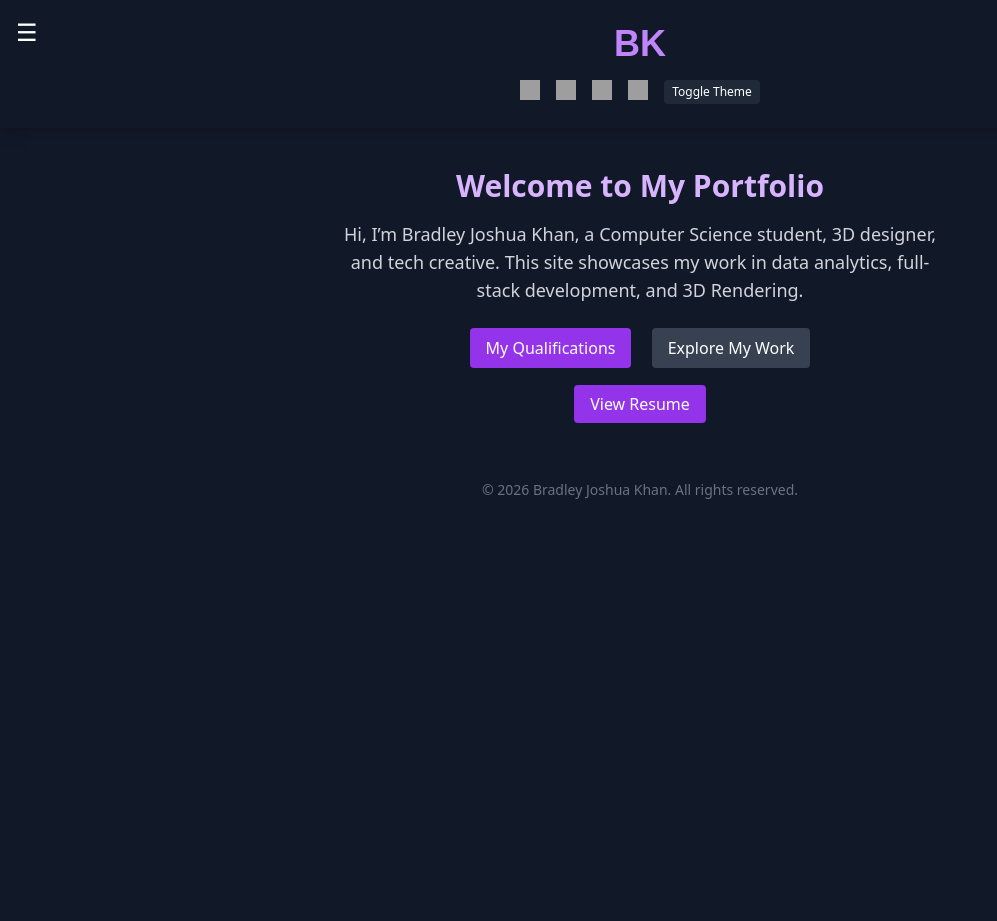
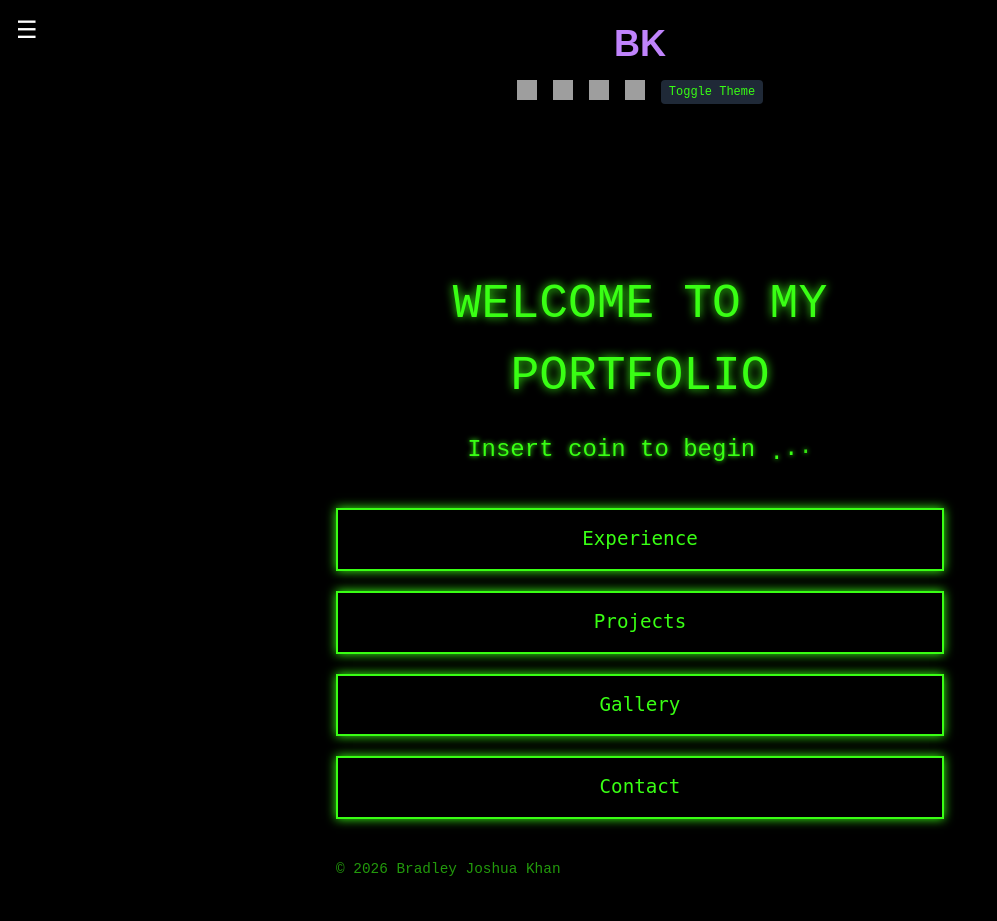
Before and after one commit to thatguybk/portfolio-site, a Flask app: page / in a window 1280 px wide. Shown: the whole page, without its empty margins (0-997 px from the left). Before the commit the page ends 499 px from the top, so only its background shows below. Run offline with Flask 3, Linux system fonts and the light colour scheme; some libraries are stand-ins or nearby versions; some web fonts are replaced; grey boxes are pictures that could not be loaded.

Commit message:
Added tailwindcss and retro_green.css and impliment to home page

```diff
--- /dev/null
+++ b/static/css/green_retro.css
@@ -0,0 +1,113 @@
+body {
+  background-color: black;
+  color: #39ff14;
+  font-family: 'Courier New', Courier, monospace;
+}
+
+.retro-container {
+  text-align: center;
+  padding-top: 100px;
+}
+
+.retro-header {
+  font-size: 3rem;
+  text-shadow: 0 0 10px #39ff14;
+  margin-bottom: 20px;
+}
+
+.retro-subtext {
+  font-size: 1.5rem;
+  text-shadow: 0 0 5px #39ff14;
+  margin-bottom: 40px;
+}
+
+.retro-buttons {
+  display: flex;
+  justify-content: center;
+  flex-wrap: wrap;
+  gap: 20px;
+  margin-bottom: 40px;
+}
+
+.retro-button {
+  background-color: black;
+  border: 2px solid #39ff14;
+  padding: 10px 20px;
+  color: #39ff14;
+  text-decoration: none;
+  font-weight: bold;
+  box-shadow: 0 0 5px #39ff14;
+  transition: all 0.2s ease-in-out;
+}
+
+.retro-button:hover {
+  background-color: #39ff14;
+  color: black;
+  box-shadow: 0 0 10px #39ff14;
+}
+
+.retro-footer {
+  font-size: 0.9rem;
+  color: #39ff14;
+  opacity: 0.6;
+  margin-top: 40px;
+}
+
+@keyframes bounceDots {
+  0%   { opacity: 0; transform: translateY(0); }
+  33%  { opacity: 1; transform: translateY(-3px); }
+  66%  { opacity: 1; transform: translateY(3px); }
+  100% { opacity: 0; transform: translateY(0); }
+}
+
+.bouncing-dots span {
+  display: inline-block;
+  animation: bounceDots 1s infinite;
+}
+
+.bouncing-dots span:nth-child(2) {
+  animation-delay: 0.2s;
+}
+.bouncing-dots span:nth-child(3) {
+  animation-delay: 0.4s;
+}
+
+.game-menu {
+  display: flex;
+  flex-direction: column;
+  align-items: center;
+  padding-top: 120px;
+}
+
+.game-title {
+  font-size: 4rem;
+  color: #39ff14;
+  text-shadow: 0 0 15px #39ff14;
+  margin-bottom: 40px;
+  font-family: 'Press Start 2P', monospace;
+}
+
+.menu-buttons {
+  display: flex;
+  flex-direction: column;
+  gap: 20px;
+}
+
+.menu-button {
+  border: 2px solid #39ff14;
+  color: #39ff14;
+  background-color: black;
+  text-decoration: none;
+  padding: 15px 30px;
+  font-size: 1.2rem;
+  font-family: 'Press Start 2P', monospace;
+  box-shadow: 0 0 10px #39ff14;
+  transition: transform 0.2s, background-color 0.2s, color 0.2s;
+}
+
+.menu-button:hover {
+  background-color: #39ff14;
+  color: black;
+  transform: scale(1.05);
+  box-shadow: 0 0 20px #39ff14;
+}
--- a/templates/base.html
+++ b/templates/base.html
@@ -4,12 +4,13 @@
   <meta charset="UTF-8">
   <meta name="viewport" content="width=device-width, initial-scale=1.0">
   <title>{% block title %}BK Portfolio{% endblock %}</title>
+  <link rel="stylesheet" href="{{url_for('static', filename='css/green_retro.css')}}">
   <link rel="preconnect" href="https://fonts.googleapis.com">
   <link rel="preconnect" href="https://fonts.gstatic.com" crossorigin>
   <link href="https://fonts.googleapis.com/css2?family=Playwrite+NO:wght@100..400&display=swap" rel="stylesheet">
   <script src="https://cdn.tailwindcss.com"></script>
 </head>
-<body class="bg-gray-900 text-white font-sans text-center relative">
+<body class="{% block body_class %}bg-gray-900 text-white font-sans text-center relative{% endblock %}">
   <!-- Sidebar menu -->
   <div id="sidebar" class="fixed top-0 left-0 h-full w-64 bg-gray-800 text-white transform -translate-x-full transition-transform duration-300 ease-in-out z-50">
     <div class="p-6">
@@ -52,9 +53,9 @@
     {% block content %}{% endblock %}
   </main>
 
-  <footer class="text-center text-sm text-gray-500 py-6">
+<!--   <footer class="text-center text-sm text-gray-500 py-6">
     © {{ current_year }} Bradley Joshua Khan. All rights reserved.
-  </footer>
+  </footer> -->
 
   <script>
     function toggleSidebar() {
--- a/templates/home.html
+++ b/templates/home.html
@@ -1,24 +1,30 @@
 {% extends "base.html" %}
+{% block title %}Home - BK Portfolio{% endblock %}
+
+{% block body_class %}retro-body{% endblock %}
+
+{% block extra_css %}
+<link rel="stylesheet" href="{{ url_for('static', filename='css/green_retro.css') }}">
+{% endblock %}
+
+{% block content %}
+<div class="retro-container">
+    <h1 class="retro-header">WELCOME TO MY PORTFOLIO</h1>
+    <p class="retro-subtext">
+        Insert coin to begin<span class="bouncing-dots">
+            <span>.</span><span>.</span><span>.</span>
+        </span>
+    </p>
+
+  <div class="menu-buttons">
+    <a href="{{ url_for('experience') }}" class="menu-button">Experience</a>
+    <a href="{{ url_for('projects') }}" class="menu-button">Projects</a>
+    <a href="{{ url_for('gallery') }}" class="menu-button">Gallery</a>
+    <a href="{{ url_for('contact') }}" class="menu-button">Contact</a>
+  </div>
+</div>
 
 
-{% block title %}Home | BK Portfolio{% endblock %}
-
-
-{% block content %}
-<h1 class="text-3xl font-bold text-purple-300 mb-4">Welcome to My Portfolio</h1>
-<p class="text-lg text-gray-300">
-Hi, I’m Bradley Joshua Khan, a Computer Science student, 3D designer, and tech creative.
-This site showcases my work in data analytics, full-stack development, and 3D Rendering.
-</p>
-<div class="mt-6 space-x-4">
-<a href="/experience" class="inline-block bg-purple-600 text-white px-4 py-2 rounded hover:bg-purple-700">My Qualifications</a>
-<a href="/projects" class="inline-block bg-gray-700 text-white px-4 py-2 rounded hover:bg-gray-600">Explore My Work</a>
-</div>
-<div class="mt-6">
-    <a href="{{ url_for('static', filename='BradleyKhanResume.pdf') }}" target="_blank"
-        class="bg-purple-600 text-white px-4 py-2 rounded hover:bg-purple-700"
-        download>
-        View Resume
-    </a>
+  <p class="retro-footer">© {{ current_year }} Bradley Joshua Khan</p>
 </div>
 {% endblock %}
```
Also changed, not shown: package.json (added, +20 -0 lines), package-lock.json (added).
